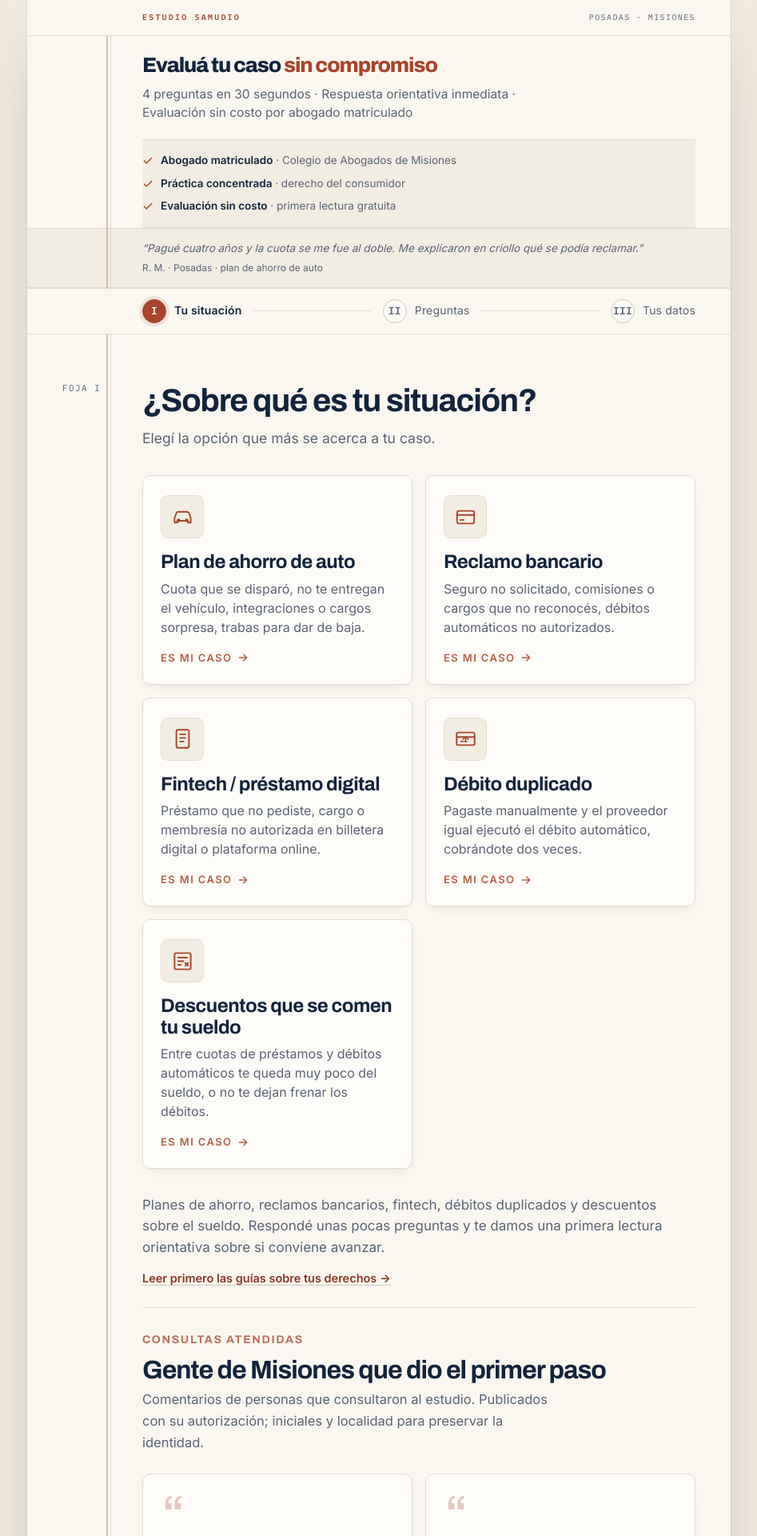
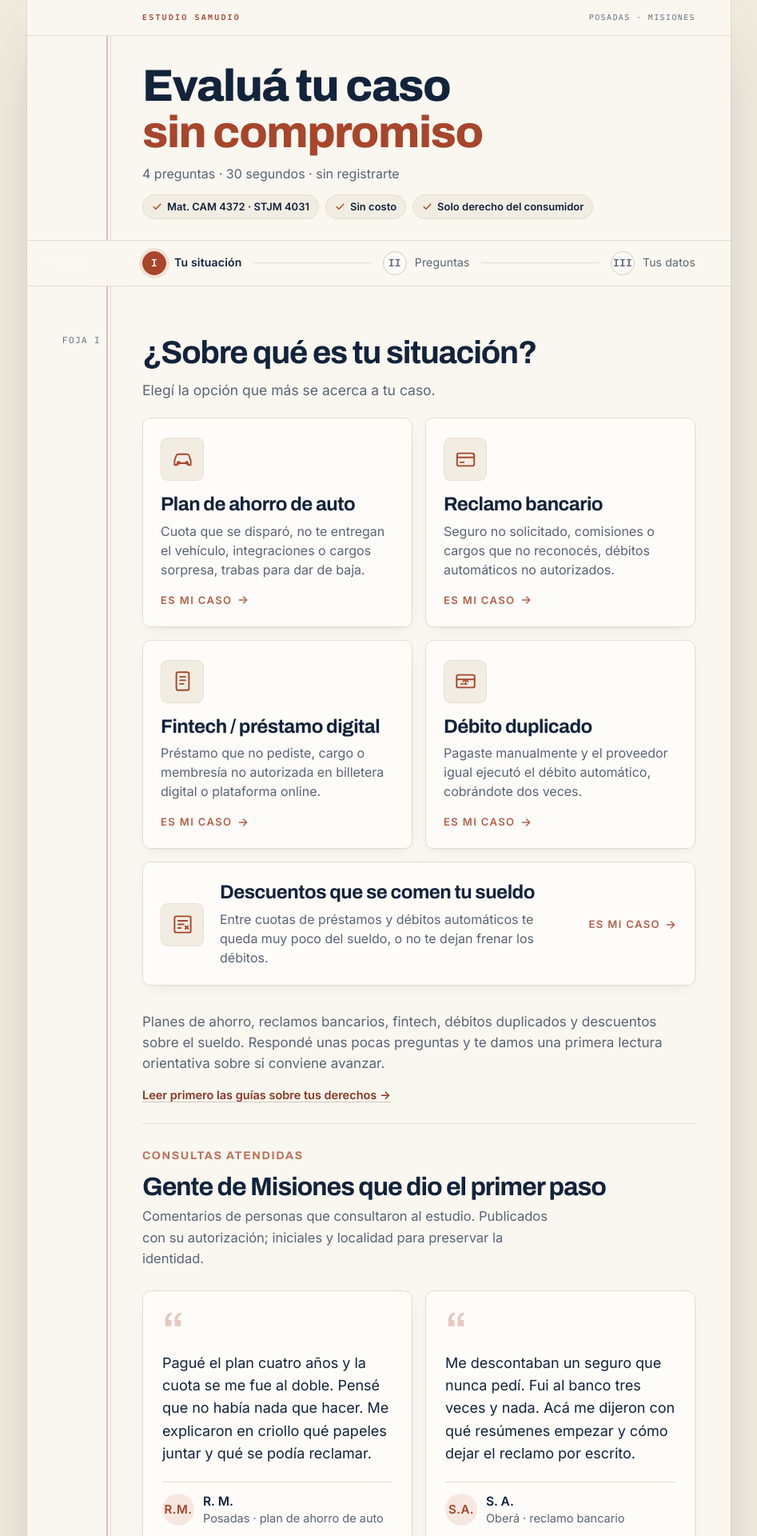
Before and after one commit to drejsamudio-hue/estudio-samudio-landing, a Jekyll site: the page index.html, which Jekyll copies as it is, in a window 1280 px wide. Shown: the top 1920 px of the page at 80% size, without its empty margins (166-1113 px from the left). Built offline with Jekyll 4.4.1, drawn with Linux system fonts in a browser that asks for light colours.

Commit message:
feat(diseno): fases 2 y 3 — evaluador en la primera pantalla mobile
Fase 2 (primera pantalla):
- Hero con jerarquia real: H1 35px mobile / 56px desktop (antes 26px, mas
  chico que el H2). Credenciales como chips; se saca la franja de
  testimonio de arriba (ya esta en 'Consultas atendidas').
- En 390x844 la primera tarjeta pasa de empezar en 794px a terminar en
  656px; en 360x740 ahora se ve completa.

Fase 3:
- Tarjetas horizontales compactas en mobile con bajada corta y chevron;
  el paso 1 baja de 1676px a ~780px. En desktop la 5.a tarjeta ocupa las
  dos columnas.
- Paso 3: bloque de confianza (quien lee la consulta, matriculas, uso de
  datos) y CTA en primera persona 'Ver mi resultado'.
- Dictamen ROJO: WhatsApp 'Consultar de todos modos' ademas del email.
- Accesibilidad: radiogroups etiquetados, mensaje de error por pregunta,
  aria-invalid/aria-describedby en campos, foco al dictamen.
- Pie legal en Inter 14px en lugar de mono 13.5px.

Co-Authored-By: Claude Opus 5.5 <noreply@anthropic.com>
Claude-Session: https://claude.ai/code/session_013w2nFTV7jpyYfQNWeLd96L

```diff
--- a/index.html
+++ b/index.html
@@ -132,12 +132,18 @@
   /* ── MASTHEAD ── */
   .cabecera{position:relative;z-index:1;display:flex;align-items:center;justify-content:space-between;gap:12px;
             padding:14px 22px;border-bottom:1px solid var(--linea);background:var(--papel)}
-  .franja-voz{padding:14px 22px;background:var(--papel2);border-top:1px solid var(--linea);border-bottom:1px solid var(--linea)}
   @media(min-width:761px){
-    .cabecera,.franja-voz{padding-left:calc(var(--margen) + 40px);padding-right:44px}
+    .cabecera{padding-left:calc(var(--margen) + 40px);padding-right:44px}
   }
-  h1{font-family:var(--display);font-weight:800;font-size:clamp(42px,8vw,72px);line-height:1.08;letter-spacing:-2px;
-     margin:26px 0 0;text-wrap:balance}
+  .hero{padding:20px 0 18px}
+  @media(min-width:761px){.hero{padding:34px 0 26px}}
+  h1{font-family:var(--display);font-weight:800;font-size:clamp(34px,9vw,56px);line-height:1.04;letter-spacing:-1.5px;
+     margin:0;text-wrap:balance}
+  .hero-sub{font-size:16px;line-height:1.45;color:var(--tinta-70);margin:10px 0 0}
+  .cred-chips{list-style:none;margin:14px 0 0;padding:0;display:flex;flex-wrap:wrap;gap:6px 8px}
+  .cred-chips li{display:inline-flex;align-items:center;gap:6px;font-size:13px;line-height:1.3;font-weight:600;color:var(--tinta);
+                 background:var(--papel2);border:1px solid var(--linea);border-radius:999px;padding:6px 11px}
+  .cred-chips svg{flex:none;color:var(--tierra)}
   h1 em{font-style:normal;color:var(--tierra);font-weight:800}
 
   /* ── FOLIADO STICKY ── */
@@ -166,7 +172,8 @@
   .step.active{display:block;animation:enter .45s cubic-bezier(.2,.7,.3,1) both}
   @keyframes enter{from{opacity:0;transform:translateY(18px)}to{opacity:1;transform:none}}
   @media(prefers-reduced-motion:reduce){html{scroll-behavior:auto}.step.active{animation:none}.rule i{transition:none}}
-  .anot{position:relative;padding-top:52px}
+  .anot{position:relative;padding-top:24px}
+  @media(min-width:761px){.anot{padding-top:52px}}
   .anot .marca{display:inline-block;font-family:var(--mono);font-size:12px;letter-spacing:1.8px;text-transform:uppercase;
                color:var(--tierra-oscuro)}
   @media(min-width:761px){
@@ -175,7 +182,7 @@
   }
   h2{font-family:var(--display);font-weight:700;font-size:clamp(29px,4.8vw,40px);line-height:1.06;letter-spacing:-1.2px;
      margin:10px 0 12px;text-wrap:pretty}
-  p.lead{color:var(--tinta-70);margin:0 0 32px;font-size:17.5px;max-width:52ch;text-wrap:pretty}
+  p.lead{color:var(--tinta-70);margin:0 0 20px;font-size:17.5px;max-width:52ch;text-wrap:pretty}
 
   /* ── VERTICALES ── */
   .verticales{display:grid;grid-template-columns:1fr;gap:16px}
@@ -194,8 +201,28 @@
   .vbtn b{font-family:var(--display);font-weight:700;font-size:24px;line-height:1.1;letter-spacing:-.5px;display:block;margin-bottom:8px}
   .vbtn .d{font-size:16px;color:var(--tinta-70);line-height:1.5;display:block}
   .vbtn .go{margin-top:auto;font-size:14px;font-weight:600;letter-spacing:1.4px;text-transform:uppercase;color:var(--tierra);
-            display:flex;align-items:center;gap:7px;opacity:.85;transition:gap .18s}
+            display:flex;align-items:center;gap:5px;font-size:13px;white-space:nowrap;opacity:.85;transition:gap .18s}
   .vbtn:hover .go{gap:11px;opacity:1}
+  .vbtn .dc{display:none}
+  /* Mobile: tarjeta horizontal compacta (antes ~260px c/u, paso 1 de 1676px) */
+  @media(max-width:659px){
+    .verticales{gap:10px}
+    .vbtn{flex-direction:row;align-items:center;gap:14px;padding:14px 16px;min-height:76px}
+    .vbtn > span:nth-child(2){flex:1;min-width:0}
+    .vico{width:44px;height:44px}
+    .vico svg{width:22px;height:22px}
+    .vbtn b{font-size:19px;margin-bottom:3px;letter-spacing:-.3px}
+    .vbtn .d,.vbtn .go{display:none}
+    .vbtn .dc{display:block;font-size:14.5px;line-height:1.35;color:var(--tinta-70)}
+    .vbtn::after{content:"";flex:none;width:9px;height:9px;margin-right:4px;border-top:2px solid var(--tierra);
+                 border-right:2px solid var(--tierra);transform:rotate(45deg)}
+  }
+  /* Desktop: la 5.ª tarjeta ocupa las dos columnas, en horizontal */
+  @media(min-width:660px){
+    .vbtn:last-child{grid-column:1/-1;flex-direction:row;align-items:center;gap:20px}
+    .vbtn:last-child > span:nth-child(2){flex:1}
+    .vbtn:last-child .go{margin-top:0}
+  }
 
   /* ── PREGUNTAS ── */
   .q{margin:0 0 34px}
@@ -232,13 +259,20 @@
     background-repeat:no-repeat;background-position:right 17px center}
   .campo.err input,.campo.err select{border-color:var(--rojo);background:#FDF5F5}
   .emsg{display:none;margin-top:8px;font-size:15px;font-weight:600;color:var(--rojo)}
-  .campo.err .emsg{display:block}
+  .campo.err .emsg,.q.err .emsg{display:block}
   @media(min-width:660px){.fila{display:grid;grid-template-columns:1fr 1fr;gap:20px}}
   .consent{display:flex;gap:14px;align-items:flex-start;font-size:15.5px;line-height:1.5;color:var(--tinta-70);
            background:var(--papel2);border:1px solid var(--linea);border-radius:9px;padding:17px;cursor:pointer;transition:background .15s}
   .consent:hover{background:#EFE9DD}
   .consent input{width:24px;height:24px;flex:none;margin:1px 0 0;accent-color:var(--tierra)}
   .campo.err .consent{border-color:var(--rojo);background:#FDF5F5}
+
+  .confianza{display:flex;gap:13px;align-items:flex-start;margin:4px 0 0;padding:15px 16px;border:1px solid var(--linea);
+             border-radius:9px;background:var(--nieve);font-size:15px;line-height:1.45;color:var(--tinta-70)}
+  .confianza .ini{width:40px;height:40px;flex:none;border-radius:50%;background:var(--tierra-suave);color:var(--tierra);
+                  display:flex;align-items:center;justify-content:center;font-size:14px;font-weight:700;letter-spacing:.5px}
+  .confianza b{color:var(--tinta);font-weight:600}
+  #resultBox:focus{outline:none}
 
   /* ── BOTONES ── */
   .acciones{display:flex;flex-direction:column;gap:12px;margin-top:34px;padding-top:28px;border-top:1px solid var(--linea)}
@@ -283,10 +317,10 @@
   .cta:hover{filter:brightness(1.08);transform:translateY(-1px)}
   .cta:active{transform:translateY(1px)}
   .nota{font-size:15.5px;color:var(--tinta-45);margin-top:18px}
-  .guardado{display:flex;gap:11px;align-items:flex-start;margin-top:18px;padding:15px;border:1px solid #BCDFC9;
+  .guardado{display:flex;gap:11px;align-items:flex-start;margin:0 0 18px;padding:15px;border:1px solid #BCDFC9;
             background:#EEF7F1;border-radius:9px;font-size:16px;font-weight:600;color:var(--verde)}
-  .pie-legal{font-size:13.5px;line-height:1.6;color:#5A6474;border-top:1px solid var(--linea);padding-top:20px;
-             margin-top:30px;max-width:62ch;font-family:var(--mono)}
+  .pie-legal{line-height:1.6;color:#5A6474;border-top:1px solid var(--linea);padding-top:20px;
+             margin-top:30px;max-width:62ch;font-family:var(--sans);font-size:14px}
   .pie-legal b{color:var(--tinta-70)}
   .reiniciar{background:none;border:none;padding:14px 2px;margin-top:6px;min-height:52px;font:inherit;font-size:16.5px;
              font-weight:600;color:var(--tierra);text-decoration:underline;text-underline-offset:4px;
@@ -378,32 +412,15 @@
   </div>
 
   <div class="cuerpo">
-    <div style="padding:22px 0 0">
-      <h1 style="font-family:var(--display);font-weight:800;font-size:26px;line-height:1.1;letter-spacing:-1.1px;margin:0">Evaluá tu caso <em style="font-style:normal;color:var(--tierra)">sin compromiso</em></h1>
-      <p style="font-size:15.5px;color:var(--tinta-70);margin:10px 0 0;max-width:52ch;line-height:1.5">4 preguntas en 30 segundos · Respuesta orientativa inmediata · Evaluación sin costo por abogado matriculado</p>
-    </div>
-
-    <div style="margin:22px 0 0;padding:16px 0;background:var(--papel2);border-top:1px solid var(--linea);border-bottom:1px solid var(--linea)">
-      <div style="display:flex;flex-direction:column;gap:9px">
-        <span style="display:flex;align-items:flex-start;gap:9px;font-size:13.5px;line-height:1.45;color:var(--tinta-70)">
-          <svg width="14" height="14" viewBox="0 0 24 24" fill="none" stroke="var(--tierra)" stroke-width="2.4" stroke-linecap="round" stroke-linejoin="round" aria-hidden="true" style="flex:none;margin-top:3px"><path d="M20 6L9 17l-5-5"/></svg>
-          <span><b style="font-weight:600;color:var(--tinta)">Abogado matriculado</b> · Colegio de Abogados de Misiones</span></span>
-        <span style="display:flex;align-items:flex-start;gap:9px;font-size:13.5px;line-height:1.45;color:var(--tinta-70)">
-          <svg width="14" height="14" viewBox="0 0 24 24" fill="none" stroke="var(--tierra)" stroke-width="2.4" stroke-linecap="round" stroke-linejoin="round" aria-hidden="true" style="flex:none;margin-top:3px"><path d="M20 6L9 17l-5-5"/></svg>
-          <span><b style="font-weight:600;color:var(--tinta)">Práctica concentrada</b> · derecho del consumidor</span></span>
-        <span style="display:flex;align-items:flex-start;gap:9px;font-size:13.5px;line-height:1.45;color:var(--tinta-70)">
-          <svg width="14" height="14" viewBox="0 0 24 24" fill="none" stroke="var(--tierra)" stroke-width="2.4" stroke-linecap="round" stroke-linejoin="round" aria-hidden="true" style="flex:none;margin-top:3px"><path d="M20 6L9 17l-5-5"/></svg>
-          <span><b style="font-weight:600;color:var(--tinta)">Evaluación sin costo</b> · primera lectura gratuita</span></span>
-      </div>
-    </div>
-
-  </div>
-
-  <div class="franja-voz">
-    <p style="margin:0;font-size:13.5px;line-height:1.5;color:var(--tinta-70);font-style:italic">
-      &ldquo;Pagué cuatro años y la cuota se me fue al doble. Me explicaron en criollo qué se podía reclamar.&rdquo;
-    </p>
-    <p style="margin:5px 0 0;font-size:12px;color:var(--tinta-45)">R. M. · Posadas · plan de ahorro de auto</p>
+    <header class="hero">
+      <h1>Evaluá tu caso <em>sin compromiso</em></h1>
+      <p class="hero-sub">4 preguntas · 30 segundos · sin registrarte</p>
+      <ul class="cred-chips" aria-label="Credenciales">
+        <li><svg width="13" height="13" viewBox="0 0 24 24" fill="none" stroke="currentColor" stroke-width="2.6" stroke-linecap="round" stroke-linejoin="round" aria-hidden="true"><path d="M20 6L9 17l-5-5"/></svg>Mat. CAM 4372 · STJM 4031</li>
+        <li><svg width="13" height="13" viewBox="0 0 24 24" fill="none" stroke="currentColor" stroke-width="2.6" stroke-linecap="round" stroke-linejoin="round" aria-hidden="true"><path d="M20 6L9 17l-5-5"/></svg>Sin costo</li>
+        <li><svg width="13" height="13" viewBox="0 0 24 24" fill="none" stroke="currentColor" stroke-width="2.6" stroke-linecap="round" stroke-linejoin="round" aria-hidden="true"><path d="M20 6L9 17l-5-5"/></svg>Solo derecho del consumidor</li>
+      </ul>
+    </header>
   </div>
 
   <div class="foliado">
@@ -432,9 +449,10 @@
             </span>
             <span>
               <b>Plan de ahorro de auto</b>
+              <span class="dc">Cuota disparada, auto que no llega, baja trabada</span>
               <span class="d">Cuota que se disparó, no te entregan el vehículo, integraciones o cargos sorpresa, trabas para dar de baja.</span>
             </span>
-            <span class="go" style="display:flex;align-items:center;gap:5px;font-size:13px;font-weight:600;white-space:nowrap">Es mi caso <svg width="16" height="16" viewBox="0 0 24 24" fill="none" stroke="currentColor" stroke-width="2.2" stroke-linecap="round" stroke-linejoin="round" aria-hidden="true"><path d="M5 12h14M13 6l6 6-6 6"/></svg></span>
+            <span class="go">Es mi caso <svg width="16" height="16" viewBox="0 0 24 24" fill="none" stroke="currentColor" stroke-width="2.2" stroke-linecap="round" stroke-linejoin="round" aria-hidden="true"><path d="M5 12h14M13 6l6 6-6 6"/></svg></span>
           </button>
           <button class="vbtn" data-v="banco" type="button">
             <span class="vico">
@@ -442,9 +460,10 @@
             </span>
             <span>
               <b>Reclamo bancario</b>
+              <span class="dc">Seguros, comisiones o débitos que no pediste</span>
               <span class="d">Seguro no solicitado, comisiones o cargos que no reconocés, débitos automáticos no autorizados.</span>
             </span>
-            <span class="go" style="display:flex;align-items:center;gap:5px;font-size:13px;font-weight:600;white-space:nowrap">Es mi caso <svg width="16" height="16" viewBox="0 0 24 24" fill="none" stroke="currentColor" stroke-width="2.2" stroke-linecap="round" stroke-linejoin="round" aria-hidden="true"><path d="M5 12h14M13 6l6 6-6 6"/></svg></span>
+            <span class="go">Es mi caso <svg width="16" height="16" viewBox="0 0 24 24" fill="none" stroke="currentColor" stroke-width="2.2" stroke-linecap="round" stroke-linejoin="round" aria-hidden="true"><path d="M5 12h14M13 6l6 6-6 6"/></svg></span>
           </button>
           <button class="vbtn" data-v="fintech" type="button">
             <span class="vico">
@@ -452,9 +471,10 @@
             </span>
             <span>
               <b>Fintech / préstamo digital</b>
+              <span class="dc">Préstamo o cargo que no pediste en una app</span>
               <span class="d">Préstamo que no pediste, cargo o membresía no autorizada en billetera digital o plataforma online.</span>
             </span>
-            <span class="go" style="display:flex;align-items:center;gap:5px;font-size:13px;font-weight:600;white-space:nowrap">Es mi caso <svg width="16" height="16" viewBox="0 0 24 24" fill="none" stroke="currentColor" stroke-width="2.2" stroke-linecap="round" stroke-linejoin="round" aria-hidden="true"><path d="M5 12h14M13 6l6 6-6 6"/></svg></span>
+            <span class="go">Es mi caso <svg width="16" height="16" viewBox="0 0 24 24" fill="none" stroke="currentColor" stroke-width="2.2" stroke-linecap="round" stroke-linejoin="round" aria-hidden="true"><path d="M5 12h14M13 6l6 6-6 6"/></svg></span>
           </button>
           <button class="vbtn" data-v="debito" type="button">
             <span class="vico">
@@ -462,9 +482,10 @@
             </span>
             <span>
               <b>Débito duplicado</b>
+              <span class="dc">Pagaste y te debitaron igual: cobro doble</span>
               <span class="d">Pagaste manualmente y el proveedor igual ejecutó el débito automático, cobrándote dos veces.</span>
             </span>
-            <span class="go" style="display:flex;align-items:center;gap:5px;font-size:13px;font-weight:600;white-space:nowrap">Es mi caso <svg width="16" height="16" viewBox="0 0 24 24" fill="none" stroke="currentColor" stroke-width="2.2" stroke-linecap="round" stroke-linejoin="round" aria-hidden="true"><path d="M5 12h14M13 6l6 6-6 6"/></svg></span>
+            <span class="go">Es mi caso <svg width="16" height="16" viewBox="0 0 24 24" fill="none" stroke="currentColor" stroke-width="2.2" stroke-linecap="round" stroke-linejoin="round" aria-hidden="true"><path d="M5 12h14M13 6l6 6-6 6"/></svg></span>
           </button>
           <button class="vbtn" data-v="descuentos" type="button">
             <span class="vico">
@@ -472,9 +493,10 @@
             </span>
             <span>
               <b>Descuentos que se comen tu sueldo</b>
+              <span class="dc">Préstamos y débitos que se comen el sueldo</span>
               <span class="d">Entre cuotas de préstamos y débitos automáticos te queda muy poco del sueldo, o no te dejan frenar los débitos.</span>
             </span>
-            <span class="go" style="display:flex;align-items:center;gap:5px;font-size:13px;font-weight:600;white-space:nowrap">Es mi caso <svg width="16" height="16" viewBox="0 0 24 24" fill="none" stroke="currentColor" stroke-width="2.2" stroke-linecap="round" stroke-linejoin="round" aria-hidden="true"><path d="M5 12h14M13 6l6 6-6 6"/></svg></span>
+            <span class="go">Es mi caso <svg width="16" height="16" viewBox="0 0 24 24" fill="none" stroke="currentColor" stroke-width="2.2" stroke-linecap="round" stroke-linejoin="round" aria-hidden="true"><path d="M5 12h14M13 6l6 6-6 6"/></svg></span>
           </button>
         </div>
       </div>
@@ -508,8 +530,8 @@
         <div class="fila">
           <div class="campo" id="wNombre">
             <label class="lb" for="fNombre">Nombre y apellido</label>
-            <input type="text" id="fNombre" autocomplete="name" required>
-            <div class="emsg">Completá tu nombre para continuar.</div>
+            <input type="text" id="fNombre" autocomplete="name" required aria-describedby="eNombre">
+            <div class="emsg" id="eNombre">Completá tu nombre para continuar.</div>
           </div>
           <div class="campo">
             <label class="lb" for="fLocalidad">Localidad</label>
@@ -519,8 +541,8 @@
         <div class="fila">
           <div class="campo" id="wTel">
             <label class="lb" for="fTel">WhatsApp / Teléfono</label>
-            <input type="tel" id="fTel" autocomplete="tel" inputmode="tel" required>
-            <div class="emsg">Necesitamos un teléfono o WhatsApp para contactarte.</div>
+            <input type="tel" id="fTel" autocomplete="tel" inputmode="tel" required aria-describedby="eTel">
+            <div class="emsg" id="eTel">Necesitamos un teléfono o WhatsApp para contactarte.</div>
           </div>
           <div class="campo">
             <label class="lb" for="fEmail">Email <span class="hint">(opcional)</span></label>
@@ -541,13 +563,17 @@
         </div>
         <div class="campo" id="wConsent">
           <label class="consent" for="fConsent">
-            <input type="checkbox" id="fConsent">
+            <input type="checkbox" id="fConsent" aria-describedby="eConsent">
             <span>Autorizo a ser contactado/a por el estudio y el tratamiento de mis datos personales conforme a la <a href="/estudio-samudio-landing/privacidad/" style="color:var(--tierra-oscuro)" target="_blank" rel="noopener">política de privacidad</a>, con el único fin de evaluar mi consulta.</span>
           </label>
-          <div class="emsg">Necesitamos tu consentimiento para poder contactarte.</div>
+          <div class="emsg" id="eConsent">Necesitamos tu consentimiento para poder contactarte.</div>
+        </div>
+        <div class="confianza">
+          <span class="ini" aria-hidden="true">ES</span>
+          <span>Tu consulta la lee <b>el Dr. Estanislao J. Samudio</b> (Mat. CAM 4372 · STJM 4031), no un call center. Tus datos se usan solo para esta evaluación.</span>
         </div>
         <div class="acciones">
-          <button class="btn" id="verResultado" type="button">Ver mi evaluación</button>
+          <button class="btn" id="verResultado" type="button">Ver mi resultado</button>
           <button class="volver" data-back="2" type="button">
             <svg width="18" height="18" viewBox="0 0 24 24" fill="none" stroke="currentColor" stroke-width="2.2" stroke-linecap="round" stroke-linejoin="round" aria-hidden="true"><path d="M19 12H5M11 18l-6-6 6-6"/></svg>
             Volver
@@ -561,7 +587,7 @@
       <div class="anot">
         <span class="marca">Dictamen</span>
         <div id="saveStatus"></div>
-        <div id="resultBox"></div>
+        <div id="resultBox" tabindex="-1"></div>
         <div class="pie-legal">
           Esta evaluación es <b>gratuita, automática y orientativa</b>. No constituye asesoramiento legal sobre un caso concreto ni garantiza resultado alguno. Cada situación requiere un análisis particular de la documentación. Estudio Samudio — Derecho del Consumidor, Posadas, Misiones.
         </div>
@@ -832,8 +858,8 @@ function renderWizard() {
   const f = document.getElementById('wizForm');
   f.innerHTML = data.qs.map(q => `
     <div class="q" id="q-${q.id}">
-      <span class="qt">${q.t}</span>
-      <div class="opts" role="radiogroup">
+      <span class="qt" id="qt-${q.id}">${q.t}</span>
+      <div class="opts" role="radiogroup" aria-labelledby="qt-${q.id}" aria-describedby="qe-${q.id}">
         ${q.o.map(op => `
           <label class="opt">
             <input type="radio" name="${q.id}" value="${op[1]}" data-q="${q.id}">
@@ -841,12 +867,15 @@ function renderWizard() {
             <span>${op[0]}</span>
           </label>`).join('')}
       </div>
+      <div class="emsg" id="qe-${q.id}">Elegí una opción para continuar.</div>
     </div>`).join('');
   f.querySelectorAll('input[type=radio]').forEach(r => {
     r.addEventListener('change', e => {
       respuestas[e.target.dataset.q] = parseInt(e.target.value);
       f.querySelectorAll(`input[name="${e.target.name}"]`).forEach(o => o.closest('.opt').classList.toggle('on', o.checked));
-      document.getElementById('q-' + e.target.dataset.q).classList.remove('err');
+      const qd = document.getElementById('q-' + e.target.dataset.q);
+      qd.classList.remove('err');
+      qd.querySelector('[role=radiogroup]').removeAttribute('aria-invalid');
     });
   });
 }
@@ -1000,7 +1039,7 @@ document.getElementById('verResultado').addEventListener('click', async () => {
   }
 
   btn.disabled = false;
-  btn.textContent = 'Ver mi evaluación';
+  btn.textContent = 'Ver mi resultado';
 
   const box = document.getElementById('resultBox');
   const waUrl = `https://wa.me/${CONFIG.whatsapp}?text=${buildWhatsAppMsg(datos, resultado)}`;
@@ -1042,12 +1081,14 @@ document.getElementById('verResultado').addEventListener('click', async () => {
       <h3>Con esta información, no vemos una base sólida</h3>
       <p>${resultado.motivo || 'Por como está planteado, hoy no se ve una base firme para un reclamo de consumo. Esto no es definitivo: si cambia la situación o aparece documentación, puede reevaluarse.'}</p>
       <div class="ctas">
-        <a class="cta mail" href="${mailUrl}">${ICO_MAIL} Consultar de todos modos</a>
+        <a class="cta wa" href="${waUrl}" target="_blank" rel="noopener">${ICO_WA} Consultar de todos modos</a>
+        <a class="cta mail" href="${mailUrl}">${ICO_MAIL} Enviar por email</a>
       </div>
       <p class="nota">Quedamos a disposición para cualquier duda.</p>`;
   }
 
   irA(4);
+  box.focus({ preventScroll: true });
   gv('dictamen_view', { vertical, nivel: resultado.nivel });
 });
 
```
Also changed, not shown: other parts of index.html (+12 -2 lines), docs/superpowers/plans/2026-09-23-pendientes-y-mejora-diseno.md (+29 -15 lines).
